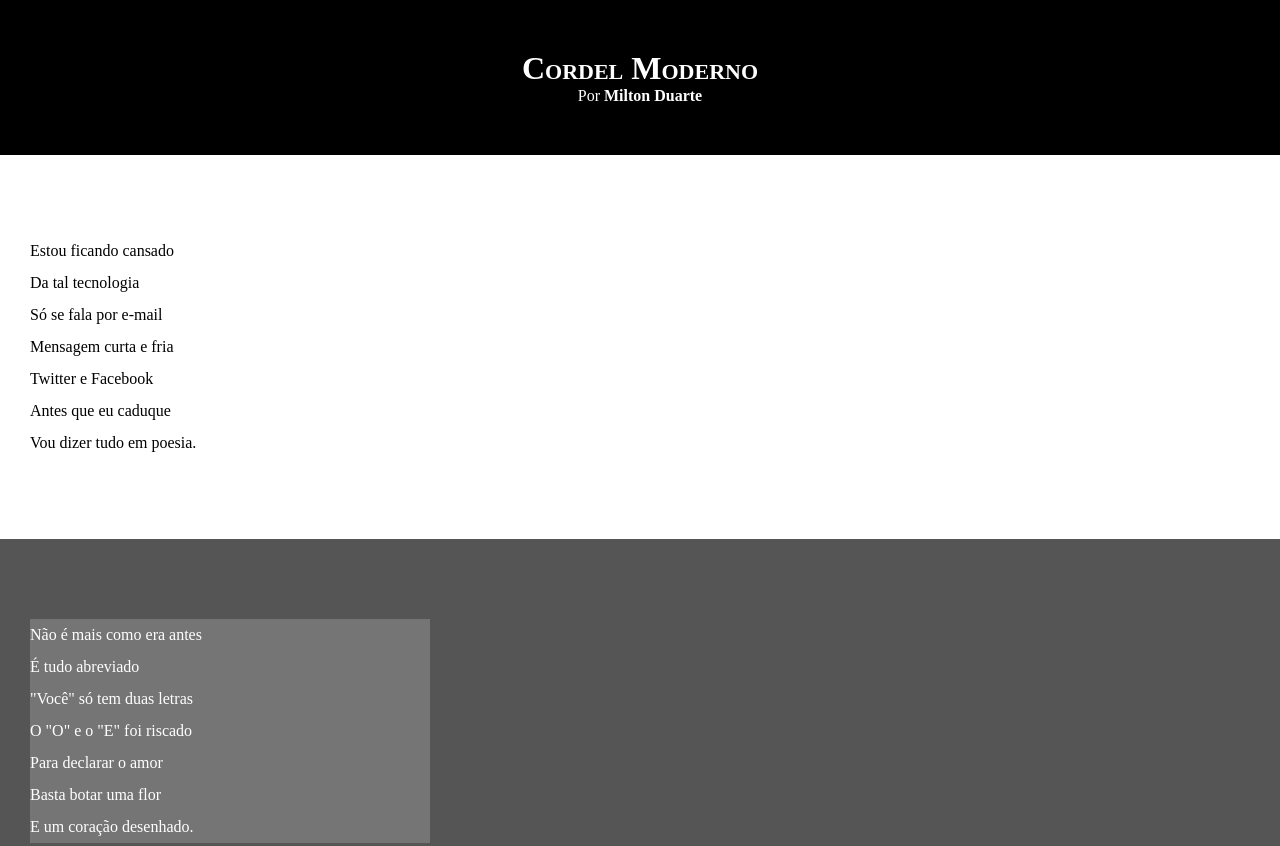
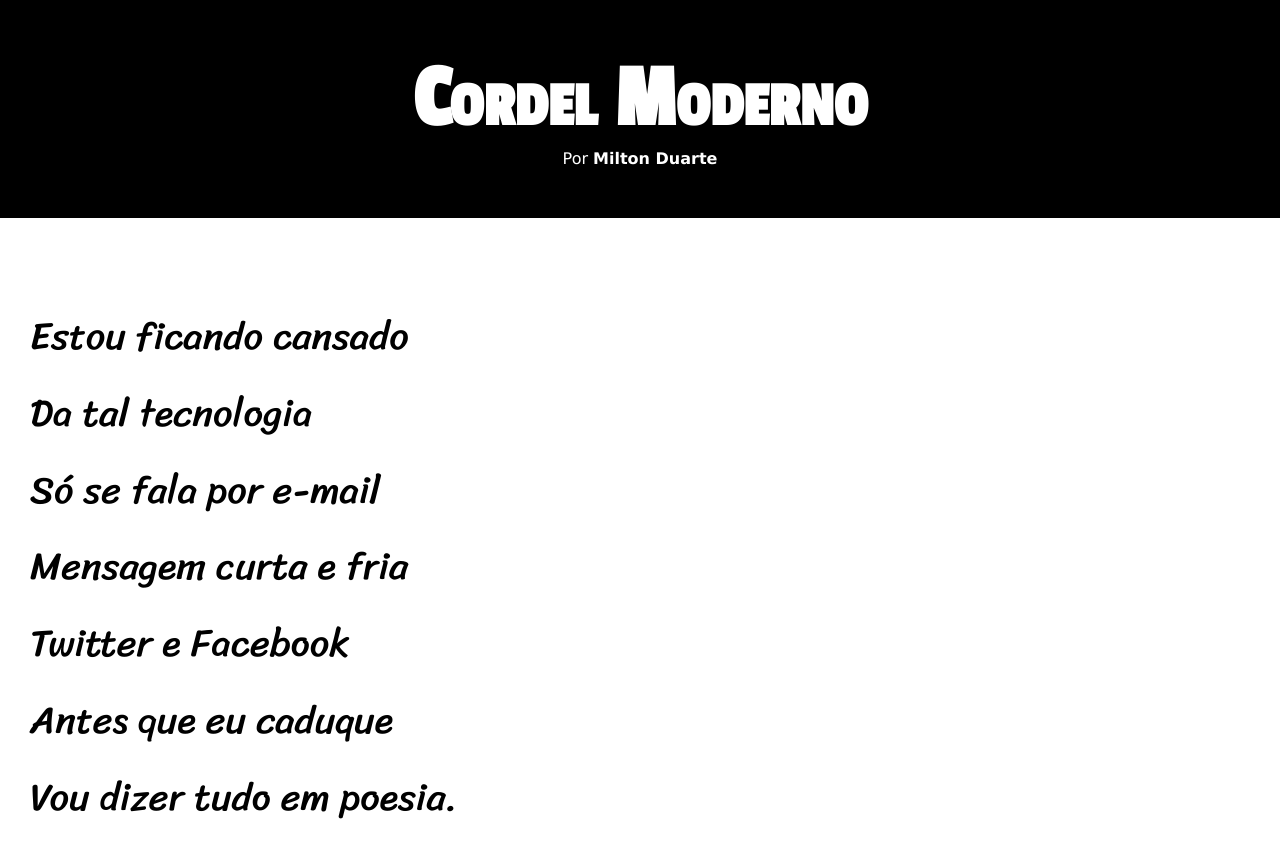
Before and after one commit to JefersonNG/cordel-moderno, a plain HTML site: page index.html in a window 1280 px wide. Shown: the top 846 px of the page. Drawn offline with Linux system fonts and the light colour scheme.

Commit message:
Update style.css
Co-Authored-By: Jeferson Nascimento <96936108+jefersonNG@users.noreply.github.com>

```diff
--- a/style/style.css
+++ b/style/style.css
@@ -1,4 +1,12 @@
 @charset "UTF-8";
+
+@import url('https://fonts.googleapis.com/css2?family=Passion+One&family=Sriracha&display=swap');
+
+:root {
+  --font1: Verdana, Geneva, Tahoma, sans-serif;
+  --font2: 'Passion One', cursive, sans-serif;
+  --font3: 'Sriracha', cursive, sans-serif;
+}
 
 * {
   margin: 0;
@@ -6,6 +14,7 @@
 }
 
 body {
+  font-family: var(--font1);
   min-height: 100vh;
   background: rgb(190, 187, 187);
 }
@@ -17,8 +26,10 @@ header {
 }
 
 header h1 {
+  font-family: var(--font2);
   padding-top: 50px;
   font-variant: small-caps;
+  font-size: 7vw;
 }
 
 header p {
@@ -36,10 +47,12 @@ a:hover {
 }
 
 section {
+  font-family: var(--font3);
   padding-top: 10vh;
   padding-bottom: 10vh;
   line-height: 2em;
   padding-left: 30px;
+  font-size: 3vw;
 }
 
 section.normal {
@@ -54,7 +67,7 @@ section.imagem {
 
 section.imagem p {
   background: rgb(118, 117, 117);
-  width: 400px;
+  display: inline-block;
 }
 
 footer {
```
